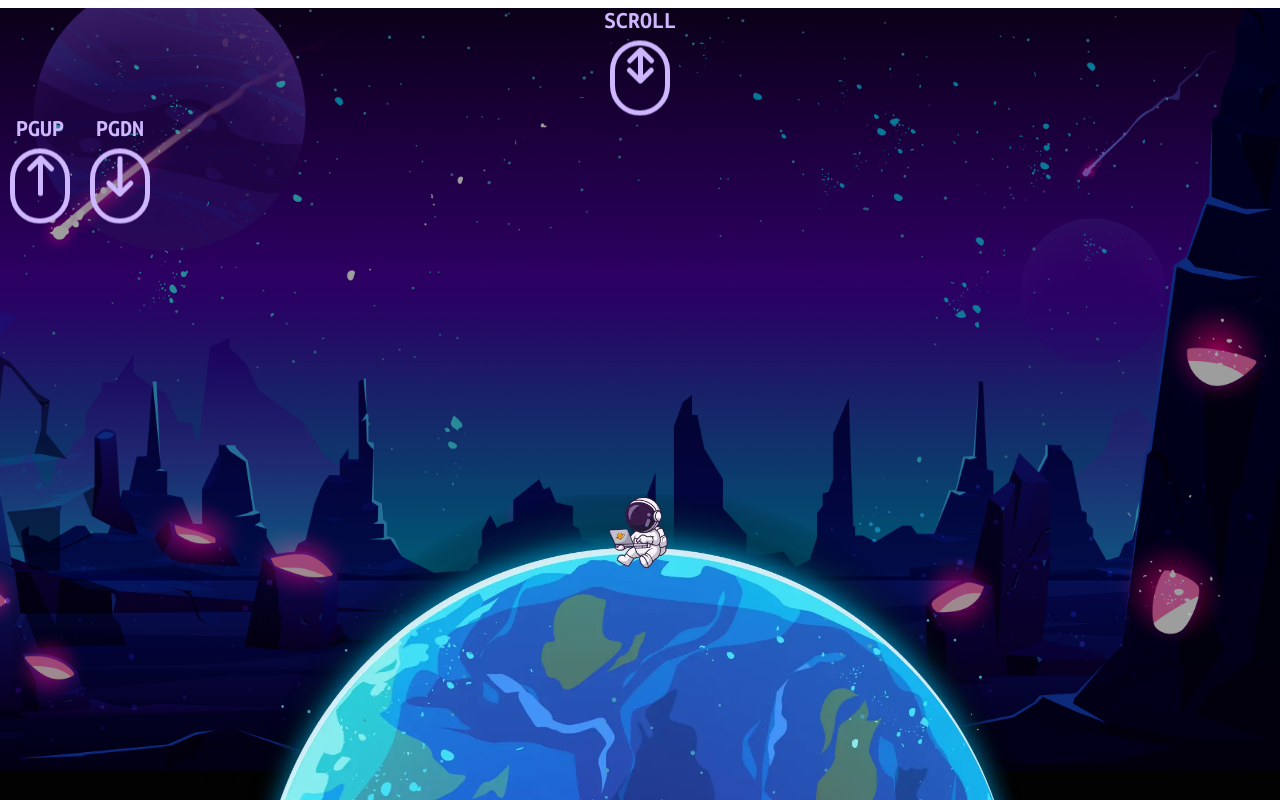
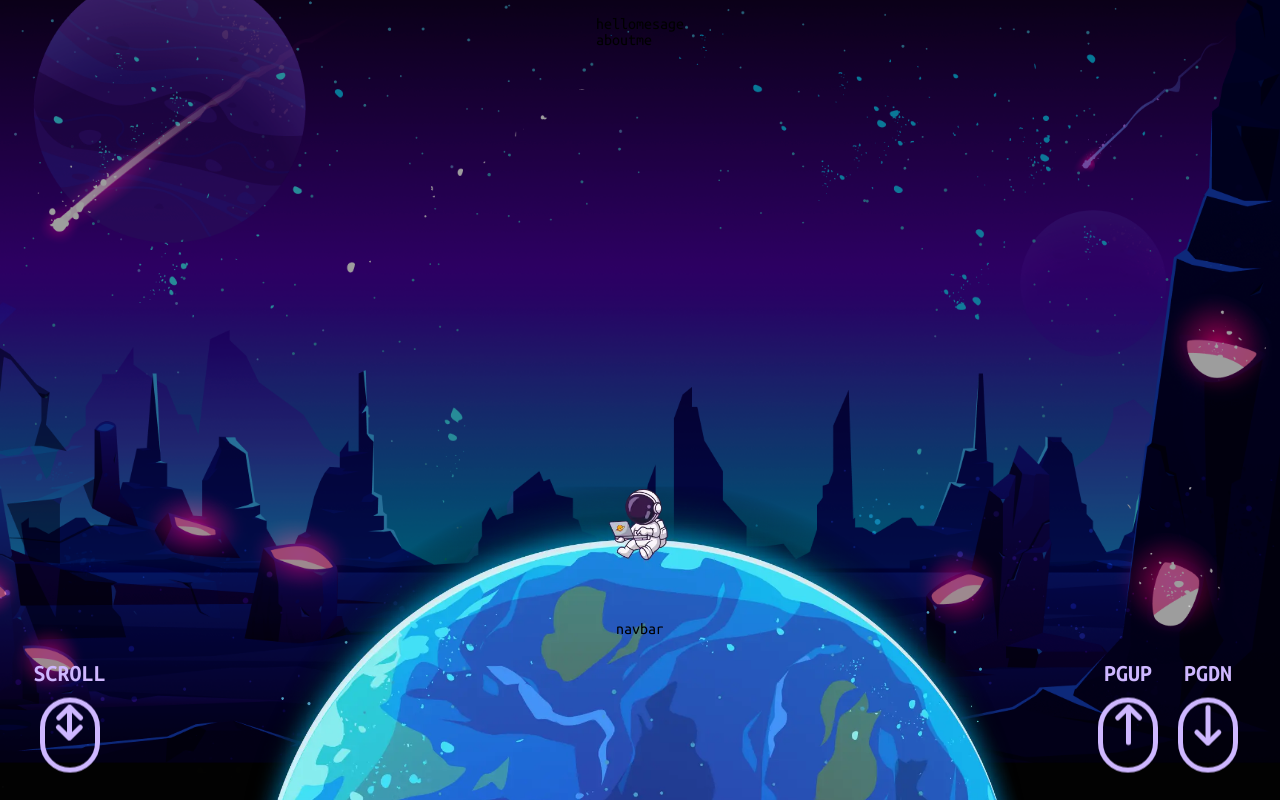
Before and after one commit to Rozycos/codename-portfolio, a Next.js app: page / in a window 1280 px wide. Shown: the top 800 px of the page. Built offline with nearby package versions, Linux system fonts and the light colour scheme.

Commit message:
created bottom navigation

```diff
--- a/app/page.js
+++ b/app/page.js
@@ -1,6 +1,4 @@
-import Header from '@/components/Header/Header';
 import '../styles/globals.scss';
-import Footer from '@/components/Footer/Footer';
 import Main from '@/components/Main/Main';
 
 export default function Home() {
--- a/components/ArrowsIcon/ArrowsIcon.jsx
+++ b/components/ArrowsIcon/ArrowsIcon.jsx
@@ -1,4 +1,4 @@
-export default function ArrowIcon() {
+export default function ArrowsIcon() {
 
     return (
         <div className="arrows">
--- a/components/Main/Section/Section1.jsx
+++ b/components/Main/Section/Section1.jsx
@@ -1,12 +1,15 @@
-import ArrowIcon from "@/components/ArrowsIcon/ArrowsIcon";
-import ScrollIcon from "@/components/ScrollIcon/ScrollIcon";
+import BottomNavBar from "@/components/NavBars/BottomNavBar";
 
 export default function Section1() {
     return (
         <>
-            <section className='container container--section1-bg'>
-                <ScrollIcon/>
-                <ArrowIcon/>
+            <section className='container container--section1-bg section'>
+                <div className="content">
+                    <div className="hellomesage">hellomesage</div>
+                    <div className="aboutme">aboutme</div>
+                </div>
+
+                <BottomNavBar/>
 
             </section>
 
--- /dev/null
+++ b/components/NavBars/BottomNavBar.jsx
@@ -0,0 +1,14 @@
+import ArrowsIcon from "../ArrowsIcon/ArrowsIcon";
+import ScrollIcon from "../ScrollIcon/ScrollIcon";
+
+export default function BottomNavBar() {
+    return (
+        <>
+            <div className="nav-bar">navbar</div>
+            <div className="container bottom-nav-bar">
+                <ScrollIcon/>
+                <ArrowsIcon/>
+            </div>
+        </>
+    );
+}
--- a/components/ScrollIcon/ScrollIcon.jsx
+++ b/components/ScrollIcon/ScrollIcon.jsx
@@ -1,7 +1,7 @@
 export default function ScrollIcon() {
     return (
         <>
-            <div className="scroll-icon scroll-icon--position">
+            <div className="scroll-icon">
                 <div className="scroll-icon__name">scroll</div>
                 <div className="scroll-icon__box scroll-icon--position">
                     <div className="scroll-icon__arrow scroll-icon__arrow-up"></div>
--- a/styles/elements/_arrowsIcon.scss
+++ b/styles/elements/_arrowsIcon.scss
@@ -1,97 +1,3 @@
-// @keyframes bounce {
-// 	0%, 100% {
-// 		transform: translateY(0);
-// 	}
-// 	50% {
-// 		transform: translateY(5px);
-// 	}
-// }
-
-// .arrow-icon{
-// 	position:relative;
-//     width: 4.6875rem; /*Adjust according to your need*/
-// 	height: 6.25rem; /*Adjust according to your need*/
-//     //z-index: 10;
-// 	&__name{
-//         width: 100%;
-//         margin:.5rem 0;
-//         font-family: "Ubuntu Mono", monospace; /*Use font according to your need*/
-//         font-weight: bold; /*Use font according to your need*/
-//         font-size: 1.5rem;
-//         color: $color-primary;
-//         text-align: center;
-//         text-transform:uppercase;
-//     }
-//     &__box{
-//         position: relative;
-//         width: 3.75rem;
-//         height: 4.6875rem;
-//         border: 5px solid $color-primary;
-//         border-radius: 40px;
-//         animation: bounce 1s infinite;
-
-//         &:hover{
-//             animation: none;
-//         }
-//         //z-index: 100;
-
-//     }
-
-//     &--position{
-//         margin: 0 auto; /*set proper position, ex. margin 0 auto or flex*/
-//     }
-
-//     &__arrow{
-//         position: relative;
-//         margin: 0 auto;
-//         width: .3125rem;
-//         height: 1.25rem;
-//         background-color:$color-primary;
-//         border-radius: 5px;
-//         &::before {
-//             content:"";
-//             position: absolute;
-//             width: .3125rem;
-//             height: 1.25rem;
-//             background-color:$color-primary;
-//             border-radius: 5px;
-//         }
-//         &::after{
-//             content:"";
-//             position: absolute;
-//             width: .3125rem;
-//             height: 2.5rem;
-//             background-color:#CEB7FF;
-//             border-radius: 5px;
-//         }
-//     }
-
-//     &__arrow{
-//         transform: translate(-110%) rotate(45deg);
-//         &::before{
-//             transform: translate(8px, -8px) rotate(-90deg);
-//         }
-//         &:after{
-//             transform: translate(255%, -5px) rotate(-45deg);
-//         }
-//     }
-
-//     &__orientation-dwn {
-//         transform: rotate(180deg);
-//     }
-// }
-
-// .arrows{
-//     width: 10rem;
-//     height: 10rem;
-//     display: flex;
-//     justify-content: space-between;
-//     //animation: bounce 1s infinite;
-//     &:hover{
-//         animation: none;
-//     }
-// }
-
 @keyframes bounce {
     0%, 100% {
       transform: translateY(0);
@@ -104,7 +10,7 @@
   .arrow-icon {
     position: relative;
     width: 4.6875rem;
-    height: 10.25rem;
+    //height: 10.25rem;
     // display:flex;
     // flex-direction: column;
     // justify-content: space-between; // Dostosuj według potrzeby
--- a/styles/elements/_base.scss
+++ b/styles/elements/_base.scss
@@ -11,6 +11,7 @@ html {
     width: 100vw;
     max-width: 100%;
     margin: 0 auto;
+    padding: 1rem;
 
     &--section1-bg {
         position: relative;
--- /dev/null
+++ b/styles/elements/_navBars.scss
@@ -0,0 +1,5 @@
+.bottom-nav-bar{
+    display: flex;
+    justify-content:space-between;
+
+}
--- a/styles/elements/_scrollIcon.scss
+++ b/styles/elements/_scrollIcon.scss
@@ -10,7 +10,7 @@
 .scroll-icon{
 	position:relative;
     width: 4.6875rem; /*Adjust according to your need*/
-	height: 6.25rem; /*Adjust according to your need*/
+	//height: 6.25rem; /*Adjust according to your need*/
     //z-index: 10;
 	&__name{
         width: 100%;
--- /dev/null
+++ b/styles/elements/_sections.scss
@@ -0,0 +1,9 @@
+.content{
+    flex:1;
+}
+
+.section{
+    display: flex;
+    flex-direction: column;
+    align-items: center;
+}
--- a/styles/globals.scss
+++ b/styles/globals.scss
@@ -12,8 +12,8 @@
 @import "elements/base";
 @import "elements/scrollIcon";
 @import "elements/arrowsIcon";
-//@import "elements/sliderSection";
-//@import "elements/header";
+@import "elements/navBars";
+@import "elements/sections";
 // @import "elements/hero";
 // @import "elements/hamburger";
 // @import "elements/newSection";
```
